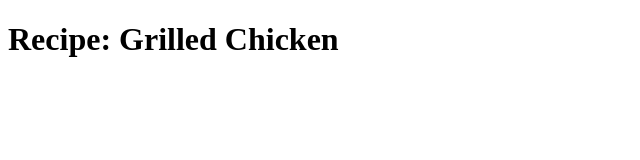
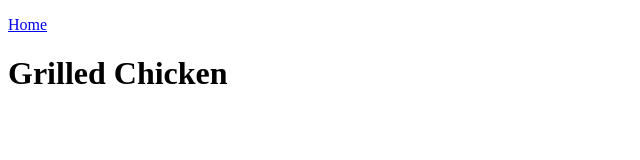
Before and after one commit to chsmngn/odin-recipes, a plain HTML site: page recipes/grilledchicken.html in a window 1280 px wide. Shown: the whole page, without its empty margins (0-640 px from the left). Drawn offline with Linux system fonts and the light colour scheme.

Commit message:
feat: Add link to index.html to file
1. Link back to index.html was added to grilledchicken.html
2. Link was titled 'Home'.

```diff
--- a/recipes/grilledchicken.html
+++ b/recipes/grilledchicken.html
@@ -6,7 +6,8 @@
     </head>
 
     <body>
-        <h1>Recipe: Grilled Chicken</h1>
+        <p><a href="../index.html">Home</a></p>
+        <h1>Grilled Chicken</h1>
 
 
     </body>
```
